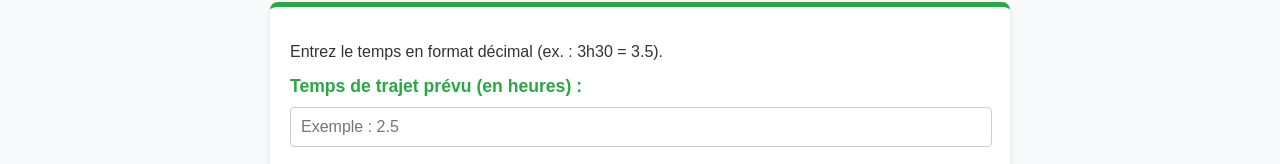
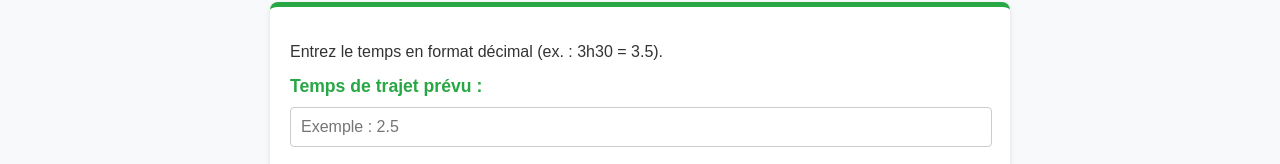
Before and after one commit to Gab1-palettes/calculateur-transport-distribution, a plain HTML site: page index.html in a window 1280 px wide. Shown: the part 151-315 px from the top of the page. Drawn offline with Linux system fonts and the light colour scheme.

Commit message:
index.html

```diff
--- a/index.html
+++ b/index.html
@@ -94,7 +94,7 @@
             Entrez le temps en format décimal (ex. : 3h30 = 3.5).
         </p>
         <form id="transport-form">
-            <label for="temps">Temps de trajet prévu (en heures) :</label>
+            <label for="temps">Temps de trajet prévu :</label>
             <input type="number" id="temps" name="temps" required step="0.1" placeholder="Exemple : 2.5">
             <button type="button" class="btn" onclick="calculer()">Calculer</button>
         </form>
```
